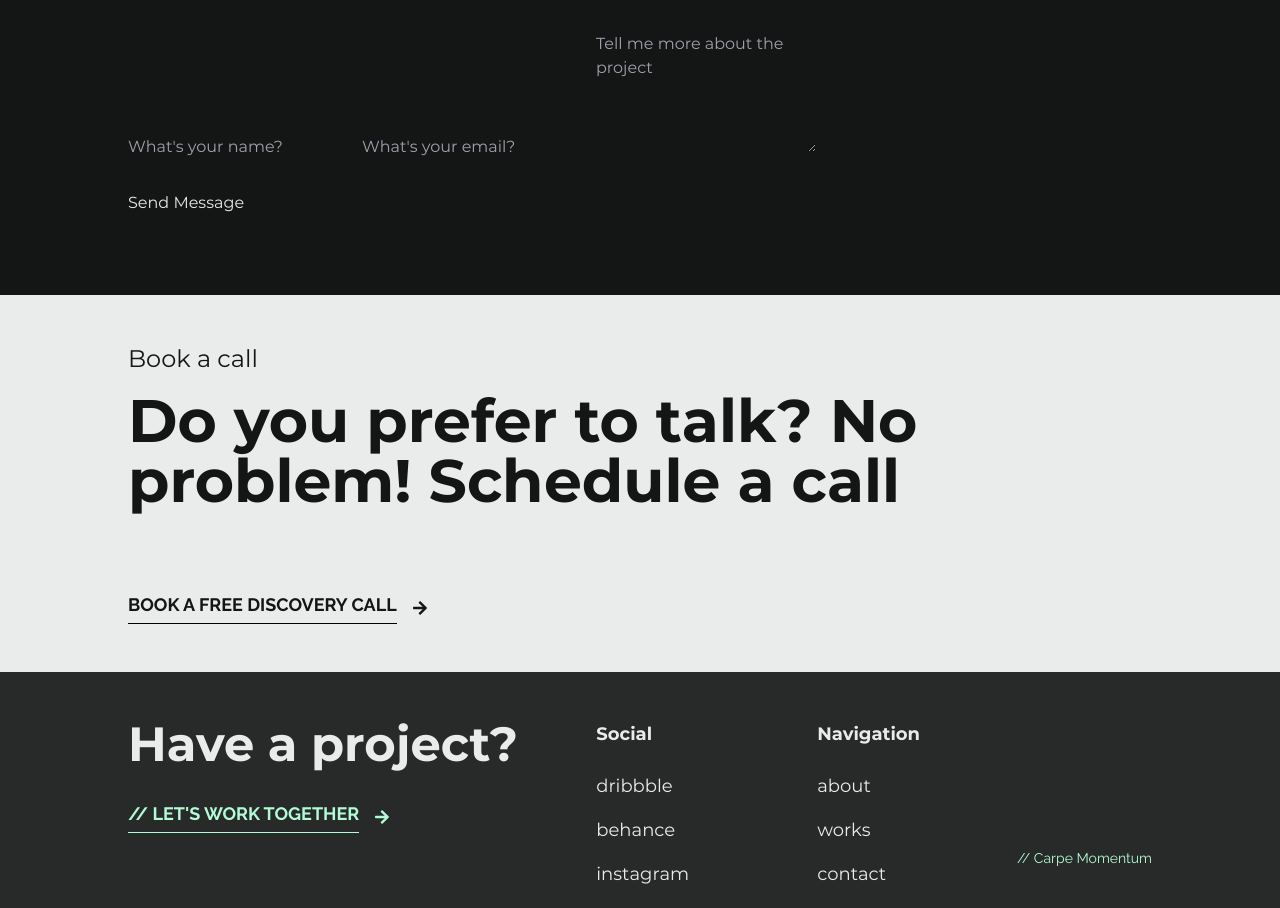
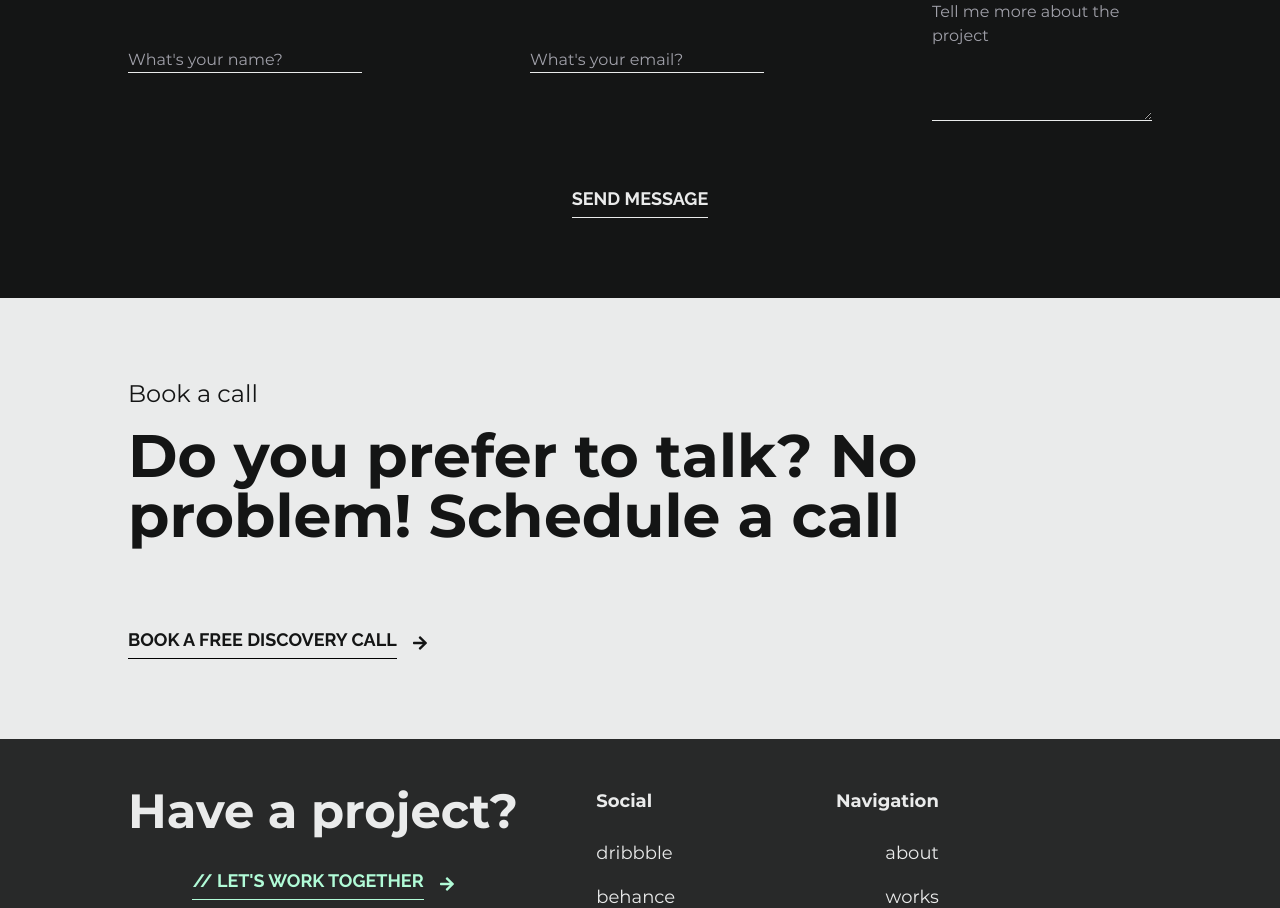
Before and after one commit to yogaajie2/porto, a Nuxt app: page /contact in a window 1280 px wide. Shown: the part 1360-2268 px from the top of the page. Built offline with nearby package versions, Linux system fonts and the light colour scheme.

Commit message:
style(responsive design [md]): add various classes for better md breakpoint UI

```diff
--- a/components/Process.vue
+++ b/components/Process.vue
@@ -1,5 +1,5 @@
 <template>
-  <section class="bg-primary px-8 py-12 text-secondary md:px-16 lg:px-24 lg:py-20 xl:px-32">
+  <section class="bg-primary px-8 py-12 text-secondary md:p-16 lg:px-24 lg:py-20 xl:px-32">
     <h3 class="mb-4">A better design process</h3>
     <h2 class="mb-20 lg:text-5xl xl:text-6xl">I can help you better understand user needs and increase the quality of every digital product.</h2>
 
--- a/components/Skills.vue
+++ b/components/Skills.vue
@@ -4,7 +4,7 @@
     <h2 class="mb-20 lg:text-5xl xl:text-6xl">I worked both with agencies and independently. I also win some awards & recognitions.</h2>
 
     <div class="lg:flex lg:justify-between">
-      <div class="flex justify-between mb-12 lg:w-1/3">
+      <div class="flex justify-between mb-12 md:justify-around md:mb-20 lg:w-1/3">
         <div>
           <p class="font-bold mb-2 lg:text-2xl">Design</p>
           <p>UI Design</p>
@@ -16,7 +16,7 @@
           <p>Interaction Design</p>
         </div>
 
-        <div>
+        <div class="md:text-right">
           <p class="font-bold mb-2 lg:text-2xl">Development</p>
           <p>HTML5 / CSS3</p>
           <p>Javascript</p>
--- a/components/TheFooter.vue
+++ b/components/TheFooter.vue
@@ -1,11 +1,11 @@
 <template>
-  <footer class="bg-primary-lighter px-8 pt-12 pb-12 space-y-8 text-secondary md:px-16 lg:flex lg:justify-between lg:px-24 lg:space-x-12 lg:space-y-0 xl:px-32">
-    <div>
+  <footer class="bg-primary-lighter px-8 pt-12 pb-12 space-y-8 text-secondary md:px-16 md:space-y-24 lg:flex lg:justify-between lg:px-24 lg:space-x-12 lg:space-y-0 xl:px-32">
+    <div class="md:text-center">
       <h2 class="mb-8">Have a project?</h2>
       <CTA />
     </div>
 
-    <div class="flex mb-12 space-x-16 text-lg lg:space-x-24 xl:space-x-32">
+    <div class="flex mb-12 space-x-16 text-lg md:justify-center md:space-x-24 xl:space-x-32">
       <nav class="flex flex-col space-y-4">
         <p class="font-bold mb-2">Social</p>
         <a href="javascript:void(0)">dribbble</a>
@@ -15,7 +15,7 @@
         <a href="javascript:void(0)">facebook</a>
       </nav>
 
-      <nav class="flex flex-col space-y-4">
+      <nav class="flex flex-col space-y-4 md:text-right">
         <p class="font-bold mb-2">Navigation</p>
         <a href="javascript:void(0)">about</a>
         <a href="javascript:void(0)">works</a>
--- a/pages/contact.vue
+++ b/pages/contact.vue
@@ -5,7 +5,7 @@
       pageTitle="Transform your idea into a pixel-perfect design."
     />
 
-    <section class="px-8 py-12 md:px-16 lg:px-24 lg:py-20 xl:px-32">
+    <section class="px-8 py-12 md:px-16 md:py-20 lg:px-24 lg:py-20 xl:px-32">
       <h3 class="mb-4">Let's talk</h3>
       <h2 class="mb-20 lg:text-5xl xl:text-6xl">Hello! Let's talk about your new project</h2>
 
@@ -17,30 +17,35 @@
         >yogaajie2@gmail.com</a>
       </p>
 
-      <form action="" class="space-y-8">
+      <form
+        action=""
+        class="space-y-16"
+      >
+        <div class="space-y-8 md:flex md:items-center md:justify-between md:space-y-0">
           <input
             type="text"
             placeholder="What's your name?"
-          class="bg-primary"
+            class="bg-primary border-b"
           />
 
           <input
             type="email"
             placeholder="What's your email?"
-          class="bg-primary"
+            class="bg-primary border-b"
           />
 
           <textarea
             rows="5"
             placeholder="Tell me more about the project"
-          class="bg-primary"
+            class="bg-primary border-b"
           ></textarea>
+        </div>
 
-        <button class="block">Send Message</button>
+        <button class="block cta md:mx-auto">Send Message</button>
       </form>
     </section>
 
-    <section class="bg-secondary px-8 py-12 text-primary md:px-16 lg:px-24 xl:px-32">
+    <section class="bg-secondary px-8 py-12 text-primary md:px-16 md:py-20 lg:px-24 xl:px-32">
       <h3 class="mb-4">Book a call</h3>
       <h2 class="mb-20 lg:text-5xl xl:text-6xl">Do you prefer to talk? No problem! Schedule a call</h2>
 
--- a/pages/projects/_id.vue
+++ b/pages/projects/_id.vue
@@ -10,7 +10,7 @@
           class="h-screen"
         />
 
-        <div class="absolute bottom-0 min-h-80 px-8 py-16 space-y-4 text-primary">
+        <div class="absolute bottom-0 min-h-80 px-8 py-16 space-y-4 text-primary md:px-16">
           <SlideUp @after-enter="isSubtitleShown = true">
             <h1 v-show="isTitleShown">{{ project.title }}</h1>
           </SlideUp>
@@ -22,10 +22,11 @@
       </section>
     </ZoomIn>
 
-    <section class="space-y-8 px-8 py-16">
+    <section class="space-y-8 px-8 py-16 md:flex md:flex-wrap md:justify-between md:space-y-0 md:pb-8 md:px-16">
       <div
         v-for="(value, index) in project.overview"
         :key="index"
+        class="md:w-5/12 md:pb-8"
       >
         <h6 class="mb-4">{{ index }}</h6>
         <p v-if="index != 'address'">{{ value }}</p>
@@ -46,7 +47,7 @@
     >
       <img :src="content.image" />
 
-      <div class="px-8 space-y-16">
+      <div class="px-8 space-y-16 md:px-16">
         <div class="space-y-4">
           <h2>{{ content.heading }}</h2>
           <p>{{ content.paragraph }}</p>
@@ -57,6 +58,7 @@
             v-for="(screenshot, index) in content.screenshots"
             :key="index"
             :src="screenshot"
+            class="mx-auto"
           />
         </div>
       </div>
@@ -64,7 +66,7 @@
 
     <img :src="project.footerImage" />
 
-    <section class="px-8 py-24">
+    <section class="px-8 py-24 md:px-16">
       <h3>Next Project:</h3>
 
       <NuxtLink
```
Lines whose indentation alone changed are shown as unchanged.
